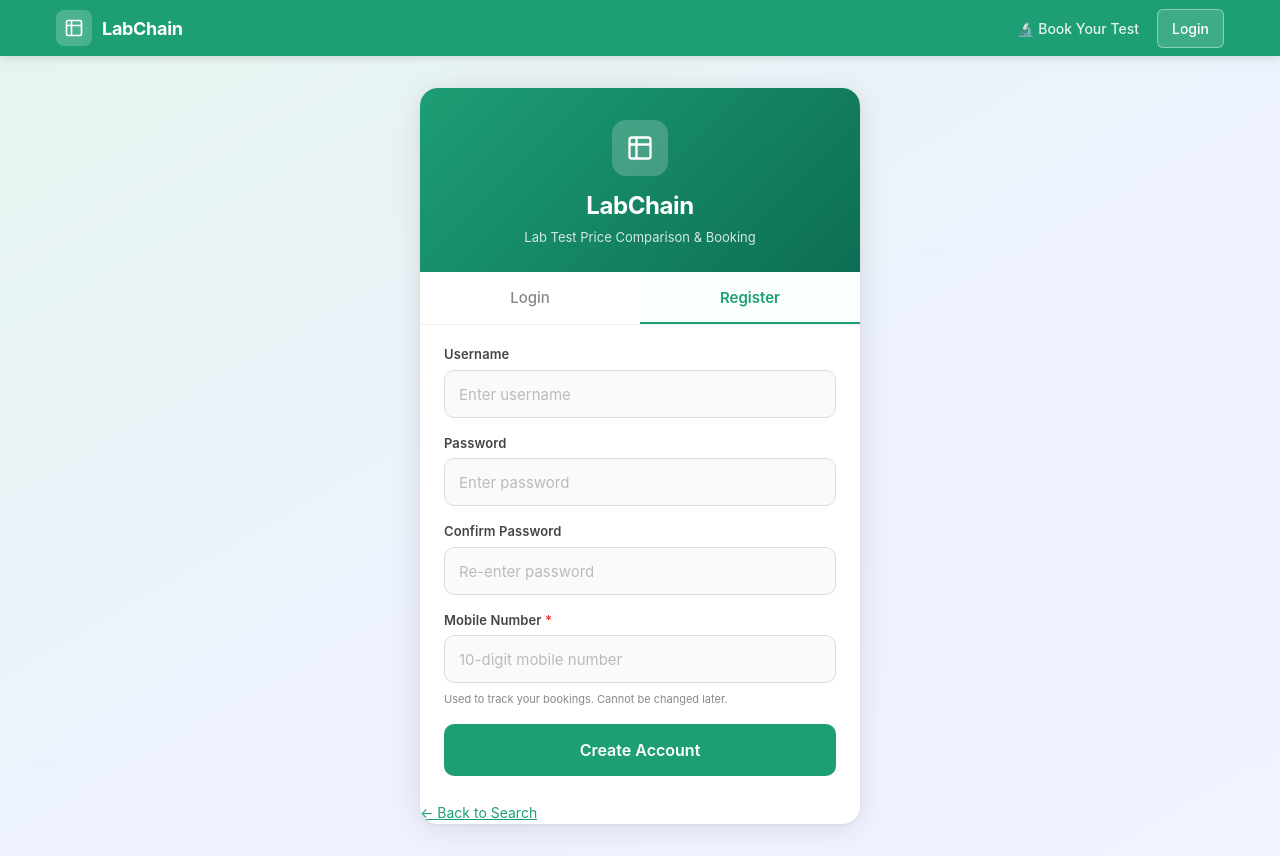
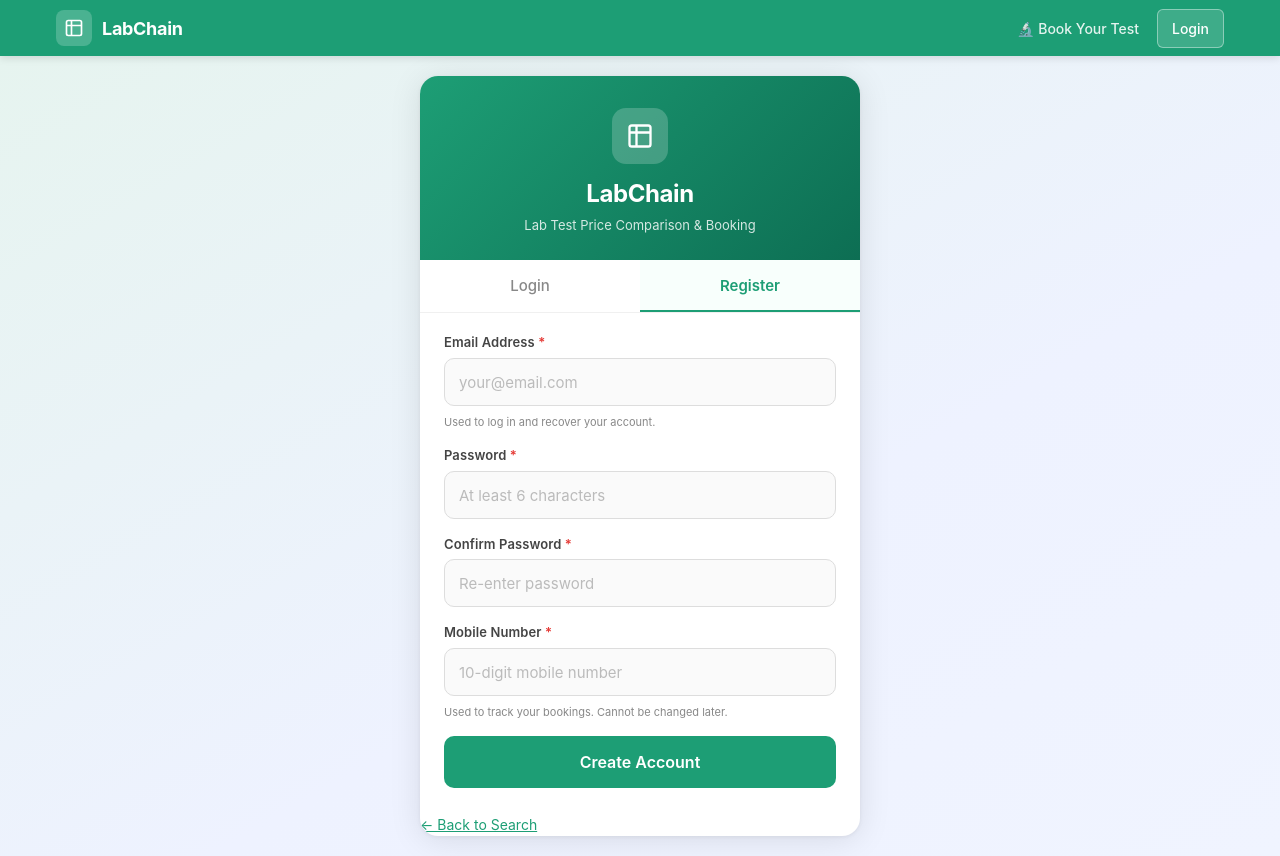
Before and after one commit to saddamkhan212201-cloud/labcompare-frontend, an Angular app: page /login in a window 1280 px wide. Both pictures are taken after a click on the button "Register". Built offline with nearby package versions, Linux system fonts and the light colour scheme.

Commit message:
logot component

```diff
--- a/src/app/components/login/login.component.html
+++ b/src/app/components/login/login.component.html
@@ -1,6 +1,7 @@
 <div class="login-page">
   <div class="login-card">
-    <!-- Brand header — unchanged -->
+
+    <!-- ── Brand header ──────────────────────────────────────────────────── -->
     <div class="login-header">
       <div class="brand-icon">
         <svg width="28" height="28" viewBox="0 0 24 24" fill="none" stroke="white" stroke-width="2">
@@ -11,109 +12,199 @@
       <p>Lab Test Price Comparison &amp; Booking</p>
     </div>
 
-    <!-- Tab switch — shown only on login/register -->
+    <!-- ── Tab row (login / register) ───────────────────────────────────── -->
     <div class="tab-row" *ngIf="mode === 'login' || mode === 'register'">
       <button class="tab-btn" [class.active]="mode==='login'"    (click)="switchMode('login')">Login</button>
       <button class="tab-btn" [class.active]="mode==='register'" (click)="switchMode('register')">Register</button>
     </div>
 
-    <!-- Forgot password back link -->
+    <!-- ── Forgot-password back link ─────────────────────────────────────── -->
     <div class="forgot-back-row" *ngIf="mode === 'forgot'">
       <button class="forgot-back-btn" (click)="switchMode('login')">← Back to Login</button>
       <span class="forgot-title">Reset Password</span>
     </div>
 
-    <!-- Alerts -->
+    <!-- ── Alerts ────────────────────────────────────────────────────────── -->
     <div class="alert alert-error"   *ngIf="error">{{ error }}</div>
     <div class="alert alert-success" *ngIf="success">{{ success }}</div>
 
-    <!-- ─── LOGIN / REGISTER FORM — unchanged ─── -->
-    <div class="form-body" *ngIf="mode === 'login' || mode === 'register'">
+    <!-- ════════════════════════════════════════════════════════════════════ -->
+    <!-- LOGIN FORM                                                          -->
+    <!-- ════════════════════════════════════════════════════════════════════ -->
+    <div class="form-body" *ngIf="mode === 'login'">
+
       <div class="form-group">
-        <label>Username</label>
-        <input [(ngModel)]="username" placeholder="Enter username" autocomplete="username" />
+        <label>Email Address</label>
+        <input [(ngModel)]="loginEmail"
+               type="email"
+               placeholder="your@email.com"
+               autocomplete="email"
+               inputmode="email" />
       </div>
+
       <div class="form-group">
         <label>Password</label>
-        <input [(ngModel)]="password" type="password" placeholder="Enter password" autocomplete="current-password" />
-      </div>
-      <div class="form-group" *ngIf="mode==='register'">
-        <label>Confirm Password</label>
-        <input [(ngModel)]="confirmPassword" type="password" placeholder="Re-enter password" />
+        <input [(ngModel)]="loginPassword"
+               type="password"
+               placeholder="Enter password"
+               autocomplete="current-password" />
       </div>
 
-      <div class="form-group" *ngIf="mode==='register'">
+      <div class="forgot-link-row">
+        <span class="forgot-link" (click)="switchMode('forgot')">Forgot password?</span>
+      </div>
+
+      <button class="submit-btn" (click)="submit()" [disabled]="loading">
+        <span *ngIf="!loading">Login</span>
+        <span *ngIf="loading" class="spinner-wrap">
+          <span class="btn-spinner"></span> Please wait...
+        </span>
+      </button>
+
+      <!-- Default credentials hint -->
+      <div class="hint-box">
+        <div class="hint-title">🔑 Default Credentials</div>
+        <div class="hint-row">
+          <span class="role-badge admin">Admin</span>
+          <span>admin / admin123</span>
+        </div>
+        <div class="hint-row">
+          <span class="role-badge user">User</span>
+          <span>user / user123</span>
+        </div>
+      </div>
+
+    </div>
+
+    <!-- ════════════════════════════════════════════════════════════════════ -->
+    <!-- REGISTER FORM                                                       -->
+    <!-- ════════════════════════════════════════════════════════════════════ -->
+    <div class="form-body" *ngIf="mode === 'register'">
+
+      <!-- Email — placed first, above all other fields as requested -->
+      <div class="form-group">
+        <label>Email Address <span style="color:#e53935">*</span></label>
+        <input [(ngModel)]="registerEmail"
+               type="email"
+               placeholder="your@email.com"
+               autocomplete="email"
+               inputmode="email" />
+        <small style="color:#888;font-size:11px;margin-top:3px;display:block;">
+          Used to log in and recover your account.
+        </small>
+      </div>
+
+      <div class="form-group">
+        <label>Password <span style="color:#e53935">*</span></label>
+        <input [(ngModel)]="registerPassword"
+               type="password"
+               placeholder="At least 6 characters"
+               autocomplete="new-password" />
+      </div>
+
+      <div class="form-group">
+        <label>Confirm Password <span style="color:#e53935">*</span></label>
+        <input [(ngModel)]="confirmPassword"
+               type="password"
+               placeholder="Re-enter password"
+               autocomplete="new-password" />
+      </div>
+
+      <div class="form-group">
         <label>Mobile Number <span style="color:#e53935">*</span></label>
-        <input [(ngModel)]="registerPhone" type="tel" inputmode="numeric" maxlength="10"
+        <input [(ngModel)]="registerPhone"
+               type="tel"
+               inputmode="numeric"
+               maxlength="10"
                placeholder="10-digit mobile number" />
         <small style="color:#888;font-size:11px;margin-top:3px;display:block;">
           Used to track your bookings. Cannot be changed later.
         </small>
       </div>
 
-      <!-- Forgot password link — only on login -->
-      <div class="forgot-link-row" *ngIf="mode === 'login'">
-        <span class="forgot-link" (click)="switchMode('forgot')">Forgot password?</span>
-      </div>
+      <button class="submit-btn" (click)="submit()" [disabled]="loading">
+        <span *ngIf="!loading">Create Account</span>
+        <span *ngIf="loading" class="spinner-wrap">
+          <span class="btn-spinner"></span> Please wait...
+        </span>
+      </button>
 
-      <button class="submit-btn" (click)="submit()" [disabled]="loading">
-        <span *ngIf="!loading">{{ mode === 'login' ? 'Login' : 'Create Account' }}</span>
-        <span *ngIf="loading" class="spinner-wrap"><span class="btn-spinner"></span> Please wait...</span>
-      </button>
     </div>
 
-    <!-- ─── FORGOT PASSWORD FORM ─── -->
+    <!-- ════════════════════════════════════════════════════════════════════ -->
+    <!-- FORGOT PASSWORD FORM                                                -->
+    <!-- ════════════════════════════════════════════════════════════════════ -->
     <div class="form-body" *ngIf="mode === 'forgot'">
 
-      <!-- Step 1: Enter email -->
+      <!-- Step 1 — Enter registered email -->
       <ng-container *ngIf="!otpSent">
-        <p class="forgot-desc">Enter your registered email address and we will send you a one-time password (OTP).</p>
+        <p class="forgot-desc">
+          Enter your registered email address and we will send you a
+          one-time password (OTP).
+        </p>
         <div class="form-group">
           <label>Email Address</label>
-          <input [(ngModel)]="forgotEmail" type="email" placeholder="your@email.com" autocomplete="email" />
+          <input [(ngModel)]="forgotEmail"
+                 type="email"
+                 placeholder="your@email.com"
+                 autocomplete="email"
+                 inputmode="email" />
         </div>
         <button class="submit-btn" (click)="sendOtp()" [disabled]="loading">
           <span *ngIf="!loading">Send OTP</span>
-          <span *ngIf="loading" class="spinner-wrap"><span class="btn-spinner"></span> Sending...</span>
+          <span *ngIf="loading" class="spinner-wrap">
+            <span class="btn-spinner"></span> Sending...
+          </span>
         </button>
       </ng-container>
 
-      <!-- Step 2: OTP + new password -->
+      <!-- Step 2 — Enter OTP + new password -->
       <ng-container *ngIf="otpSent">
         <div class="otp-notice">
-          📧 OTP sent to <strong>{{forgotEmail}}</strong><br/>
+          📧 OTP sent to <strong>{{ forgotEmail }}</strong><br/>
           <span>Check your inbox. It expires in 10 minutes.</span>
         </div>
+
         <div class="form-group">
           <label>Enter OTP</label>
-          <input [(ngModel)]="otpCode" placeholder="6-digit OTP" maxlength="6" inputmode="numeric" />
+          <input [(ngModel)]="otpCode"
+                 placeholder="6-digit OTP"
+                 maxlength="6"
+                 inputmode="numeric" />
         </div>
+
         <div class="form-group">
           <label>New Password</label>
-          <input [(ngModel)]="newPassword" type="password" placeholder="At least 6 characters" />
+          <input [(ngModel)]="newPassword"
+                 type="password"
+                 placeholder="At least 6 characters"
+                 autocomplete="new-password" />
         </div>
+
         <div class="form-group">
           <label>Confirm New Password</label>
-          <input [(ngModel)]="confirmNew" type="password" placeholder="Re-enter new password" />
+          <input [(ngModel)]="confirmNew"
+                 type="password"
+                 placeholder="Re-enter new password"
+                 autocomplete="new-password" />
         </div>
+
         <button class="submit-btn" (click)="resetPassword()" [disabled]="loading">
           <span *ngIf="!loading">Reset Password</span>
-          <span *ngIf="loading" class="spinner-wrap"><span class="btn-spinner"></span> Resetting...</span>
+          <span *ngIf="loading" class="spinner-wrap">
+            <span class="btn-spinner"></span> Resetting...
+          </span>
         </button>
-        <button class="resend-otp-btn" (click)="otpSent=false; success=''; error=''">
+
+        <button class="resend-otp-btn" [disabled]="loading"
+                (click)="otpSent=false; success=''; error=''">
           Didn't receive OTP? Resend
         </button>
       </ng-container>
 
     </div>
 
-    <!-- Default credentials hint — unchanged -->
-    <div class="hint-box" *ngIf="mode==='login'">
-      <div class="hint-title">🔑 Default Credentials</div>
-      <div class="hint-row"><span class="role-badge admin">Admin</span> admin / admin123</div>
-      <div class="hint-row"><span class="role-badge user">User</span> user / user123</div>
-    </div>
+    <a class="back-link" routerLink="/search">← Back to Search</a>
 
-    <a class="back-link" routerLink="/search">← Back to Search</a>
   </div>
 </div>
--- a/src/app/components/login/login.component.ts
+++ b/src/app/components/login/login.component.ts
@@ -16,125 +16,224 @@ type Mode = 'login' | 'register' | 'forgot';
   styleUrl: './login.component.scss'
 })
 export class LoginComponent {
+
   mode: Mode = 'login';
 
-  // Existing fields — unchanged
-  username        = '';
-  password        = '';
-  confirmPassword = '';
-  registerPhone   = '';   // required on register — linked to account permanently
-  error           = '';
-  success         = '';
-  loading         = false;
+  // ── Login ──────────────────────────────────────────────────────────────────
+  loginEmail = '';
+  loginPassword = '';
 
-  // Forgot password fields
-  forgotEmail  = '';
-  otpSent      = false;
-  otpCode      = '';
-  newPassword  = '';
-  confirmNew   = '';
+  // ── Register ───────────────────────────────────────────────────────────────
+  registerEmail    = '';
+  registerPassword = '';
+  confirmPassword  = '';
+  registerPhone    = '';
+
+  // ── Shared UI state ────────────────────────────────────────────────────────
+  error   = '';
+  success = '';
+  loading = false;
+
+  // ── Forgot password ────────────────────────────────────────────────────────
+  forgotEmail = '';
+  otpSent     = false;
+  otpCode     = '';
+  newPassword = '';
+  confirmNew  = '';
 
   constructor(
     private auth: AuthService,
     private router: Router,
     private http: HttpClient
   ) {
+    // Redirect already-logged-in users straight to their landing page
     if (this.auth.isLoggedIn()) {
-      this.router.navigate([this.getRedirectPath(this.auth.getRole() || '')]);
+      this.router.navigate([this.redirectPath(this.auth.getRole() ?? '')]);
     }
   }
 
-  private getRedirectPath(role: string): string {
+  private redirectPath(role: string): string {
     if (role === 'SUPERADMIN') return '/superadmin';
-    if (role === 'ADMIN') return '/admin';
+    if (role === 'ADMIN')      return '/admin';
     return '/search';
   }
 
-  // Existing submit — completely unchanged
-  submit() {
+  // ─── LOGIN ─────────────────────────────────────────────────────────────────
+
+  private doLogin(): void {
     this.error = '';
     this.success = '';
-    if (!this.username.trim() || !this.password.trim()) {
-      this.error = 'Username and password are required.';
+
+    const email = this.loginEmail.trim().toLowerCase();
+    const pass  = this.loginPassword.trim();
+
+    if (!email) { this.error = 'Email is required.'; return; }
+    if (!pass)  { this.error = 'Password is required.'; return; }
+
+    // Accept a valid email address OR a plain alphanumeric username (for
+    // seeded admin/superadmin accounts that predate email login).
+    const isEmail    = /^[^@]+@[^@]+\.[^@]+$/.test(email);
+    const isUsername = /^[a-zA-Z0-9_]{3,}$/.test(email);
+    if (!isEmail && !isUsername) {
+      this.error = 'Please enter a valid email address.';
       return;
     }
-    if (this.mode === 'register') {
-      if (this.password !== this.confirmPassword) {
+
+    this.loading = true;
+    this.auth.login(email, pass).subscribe({
+      next: data => {
+        this.loading = false;
+        this.router.navigate([this.redirectPath(data.role)]);
+      },
+      error: e => {
+        this.error   = e?.error?.message || 'Invalid email or password.';
+        this.loading = false;
+      }
+    });
+  }
+
+  // ─── REGISTER ──────────────────────────────────────────────────────────────
+
+  private doRegister(): void {
+    this.error = '';
+    this.success = '';
+
+    const email = this.registerEmail.trim().toLowerCase();
+    const pass  = this.registerPassword;
+    const conf  = this.confirmPassword;
+    const phone = this.registerPhone.trim();
+
+    if (!email || !/^[^@]+@[^@]+\.[^@]+$/.test(email)) {
+      this.error = 'Please enter a valid email address.';
+      return;
+    }
+    if (!pass || pass.length < 6) {
+      this.error = 'Password must be at least 6 characters.';
+      return;
+    }
+    if (pass !== conf) {
       this.error = 'Passwords do not match.';
       return;
     }
-      if (!this.registerPhone.match(/^[6-9]\d{9}$/)) {
+    if (!/^[6-9]\d{9}$/.test(phone)) {
       this.error = 'Enter a valid 10-digit mobile number.';
       return;
     }
+
     this.loading = true;
-      this.auth.register(this.username, this.password, this.registerPhone).subscribe({
+    this.auth.register(email, pass, phone).subscribe({
       next: () => {
-          this.success = 'Account created! You can now log in.';
-          this.mode = 'login';
-          this.password = '';
+        // Pre-fill login email for a smooth handoff
+        this.loginEmail      = email;
+        this.registerEmail   = '';
+        this.registerPassword = '';
         this.confirmPassword = '';
+        this.registerPhone   = '';
+        this.success  = 'Account created! You can now log in.';
+        this.mode     = 'login';
+        this.loading  = false;
+      },
+      error: e => {
+        this.error   = e?.error?.message || 'Registration failed. Please try again.';
         this.loading = false;
-        },
-        error: e => { this.error = e?.error?.message || 'Registration failed.'; this.loading = false; }
-      });
-    } else {
-      this.loading = true;
-      this.auth.login(this.username, this.password).subscribe({
-        next: data => {
-          this.loading = false;
-          this.router.navigate([this.getRedirectPath(data.role)]);
-        },
-        error: e => { this.error = e?.error?.message || 'Invalid username or password.'; this.loading = false; }
+      }
     });
   }
+
+  // ─── UNIFIED SUBMIT (called by template) ───────────────────────────────────
+
+  submit(): void {
+    if (this.mode === 'login')    this.doLogin();
+    else if (this.mode === 'register') this.doRegister();
   }
 
-  switchMode(m: Mode) {
+  // ─── MODE SWITCH ───────────────────────────────────────────────────────────
+
+  switchMode(m: Mode): void {
     this.mode    = m;
     this.error   = '';
     this.success = '';
     this.otpSent = false;
   }
 
-  // ─── Forgot password — Step 1: send OTP ───────────────────────────────────
-  sendOtp() {
+  // ─── FORGOT PASSWORD — Step 1: send OTP ────────────────────────────────────
+
+  sendOtp(): void {
     this.error   = '';
     this.success = '';
-    if (!this.forgotEmail.trim()) { this.error = 'Please enter your email address.'; return; }
-    if (!this.forgotEmail.match(/^[^@]+@[^@]+\.[^@]+$/)) { this.error = 'Please enter a valid email address.'; return; }
+
+    const email = this.forgotEmail.trim().toLowerCase();
+    if (!email) { this.error = 'Please enter your email address.'; return; }
+    if (!/^[^@]+@[^@]+\.[^@]+$/.test(email)) {
+      this.error = 'Please enter a valid email address.';
+      return;
+    }
+
     this.loading = true;
-    this.http.post<any>(`${environment.apiUrl}/auth/forgot-password`, { email: this.forgotEmail }).subscribe({
-      next: () => { this.loading = false; this.otpSent = true; this.success = 'OTP sent! Check your email inbox.'; },
-      error: e => { this.loading = false; this.error = e?.error?.message || 'Could not send OTP. Please try again.'; }
+    this.http
+      .post<any>(`${environment.apiUrl}/auth/forgot-password`, { email })
+      .subscribe({
+        next: () => {
+          this.loading = false;
+          this.otpSent = true;
+          this.success = 'OTP sent! Check your email inbox.';
+        },
+        error: e => {
+          this.loading = false;
+          this.error   = e?.error?.message || 'Could not send OTP. Please try again.';
+        }
       });
   }
 
-  // ─── Forgot password — Step 2: verify OTP + reset password ───────────────
-  resetPassword() {
+  // ─── FORGOT PASSWORD — Step 2: verify OTP + set new password ───────────────
+
+  resetPassword(): void {
     this.error   = '';
     this.success = '';
-    if (!this.otpCode.trim())          { this.error = 'Please enter the OTP from your email.'; return; }
-    if (!this.newPassword.trim())       { this.error = 'Please enter a new password.'; return; }
-    if (this.newPassword.length < 6)    { this.error = 'Password must be at least 6 characters.'; return; }
-    if (this.newPassword !== this.confirmNew) { this.error = 'Passwords do not match.'; return; }
+
+    if (!this.otpCode.trim()) {
+      this.error = 'Please enter the OTP from your email.'; return;
+    }
+    if (!this.newPassword || this.newPassword.length < 6) {
+      this.error = 'New password must be at least 6 characters.'; return;
+    }
+    if (this.newPassword !== this.confirmNew) {
+      this.error = 'Passwords do not match.'; return;
+    }
+
     this.loading = true;
-    this.http.post<any>(`${environment.apiUrl}/auth/reset-password`, {
-      email:       this.forgotEmail,
+    this.http
+      .post<any>(`${environment.apiUrl}/auth/reset-password`, {
+        email:       this.forgotEmail.trim().toLowerCase(),
         otp:         this.otpCode.trim(),
         newPassword: this.newPassword
-    }).subscribe({
+      })
+      .subscribe({
         next: () => {
-        this.loading     = false;
-        this.success     = 'Password reset successful! You can now log in.';
-        this.mode        = 'login';
-        this.otpSent     = false;
+          // Pre-fill login email, then switch to login tab
+          this.loginEmail  = this.forgotEmail.trim().toLowerCase();
           this.forgotEmail = '';
           this.otpCode     = '';
           this.newPassword = '';
           this.confirmNew  = '';
+          this.otpSent     = false;
+          this.success     = 'Password reset successful! You can now log in.';
+          this.mode        = 'login';
+          this.loading     = false;
         },
-      error: e => { this.loading = false; this.error = e?.error?.message || 'Invalid or expired OTP. Please try again.'; }
+        error: e => {
+          this.loading = false;
+          this.error   = e?.error?.message || 'Invalid or expired OTP. Please try again.';
+        }
       });
   }
+
+  // ─── RESEND OTP ────────────────────────────────────────────────────────────
+
+  resendOtp(): void {
+    this.otpSent = false;
+    this.success = '';
+    this.error   = '';
+    // sendOtp() will be triggered by the template button click
   }
+}
```
Also changed, not shown: src/app/services/auth.service.ts (+27 -8 lines). Lines whose indentation alone changed are shown as unchanged.
